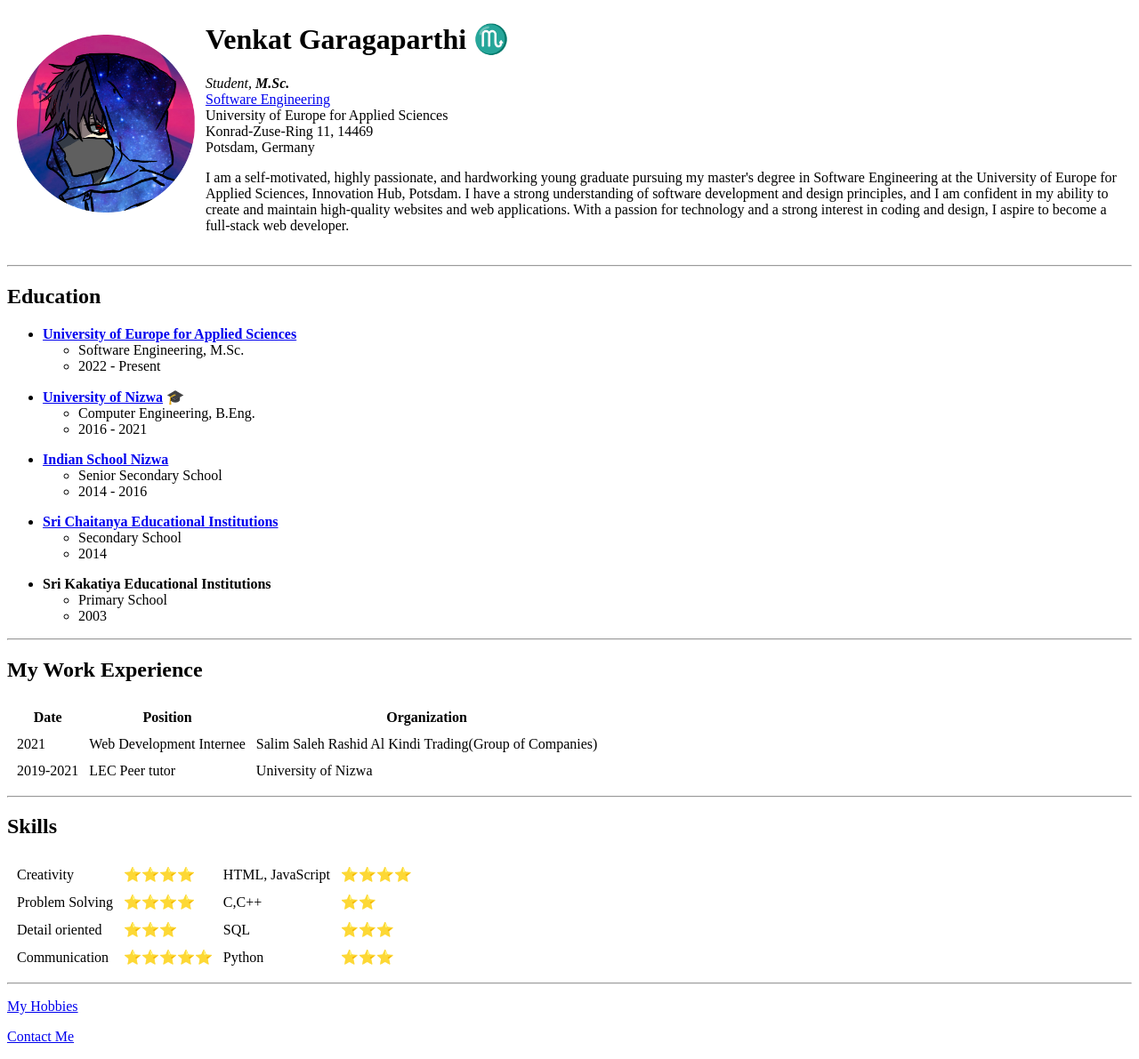
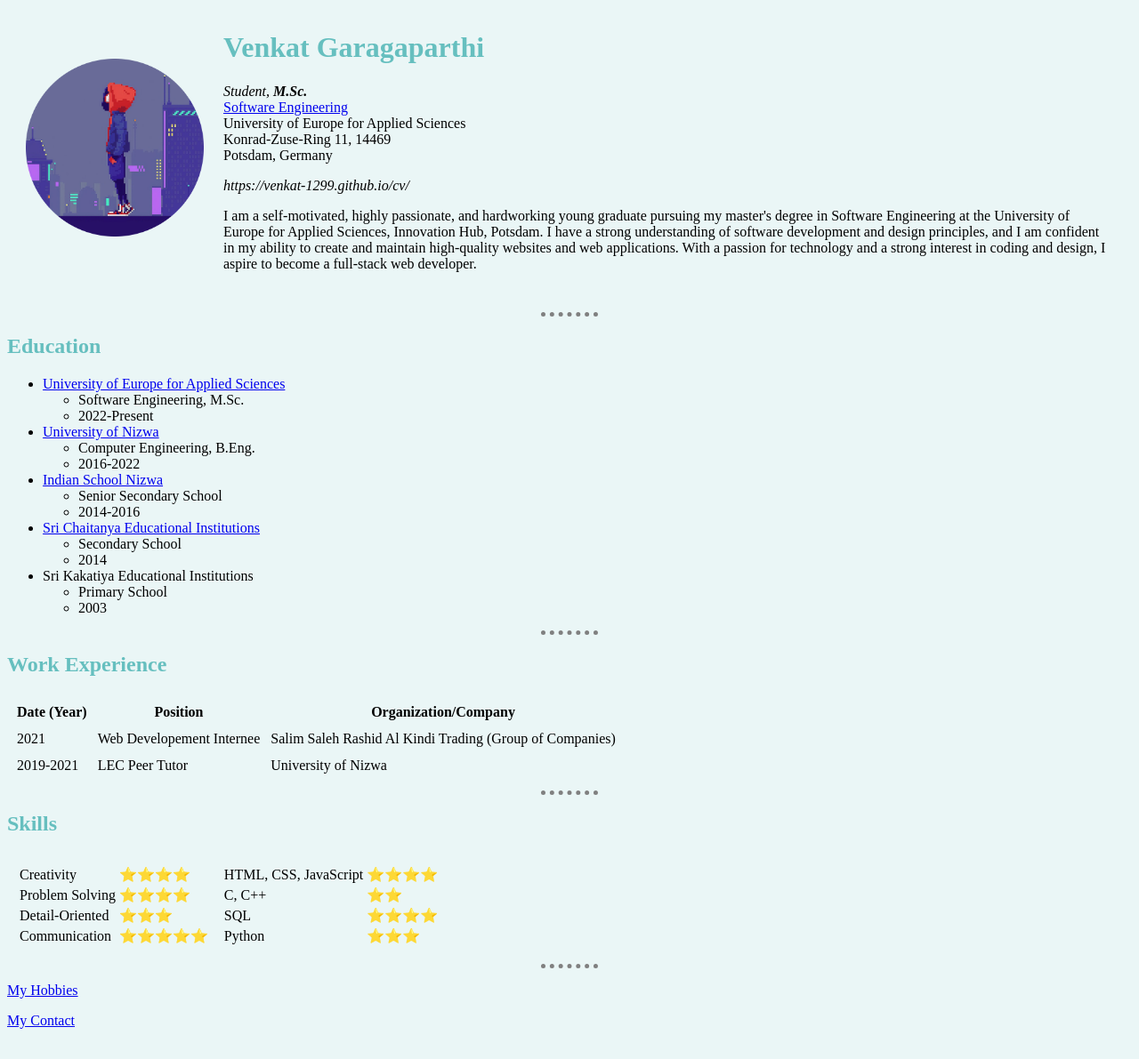
Before and after one commit to venkat-1299/cv, a plain HTML site: page index.html in a window 1280 px wide. Shown: the part 15-1206 px from the top of the page at 89% size. Drawn offline with Linux system fonts and the light colour scheme.

Commit message:
Add files via upload
Additional CSS to the site

```diff
--- a/contact.html
+++ b/contact.html
@@ -1,28 +1,40 @@
-<html>
+<!DOCTYPE html>
+<html lang="en">
   <head>
-		<meta charset="utf-8" />
-		<title>My Contact Details</title>
+    <meta charset="UTF-8" />
+    <title>Contact Info</title>
+    <link rel="stylesheet" href="styles.css" />
   </head>
   <body>
-		<!--Contact Info-->
-		<h1>My Contact Information:</h1>
-		<p>Personal Email: <strong>venkatg1211@gmail.com</strong></p>
-		<p>University Email: <strong>venkat.garagaparthi@ue-germany.de</strong></p>
-		<p>Mobile: <strong>+49 17669632653</strong></p>
+    <h1>Contact Information</h1>
+    <p>
+      Personal Email:
+      <strong>venkatg1211@gmail.com</strong>
+    </p>
+    <p>
+      University Email:
+      <strong>venkat.garagaparthi@ue-germany.de</strong>
+    </p>
+    <p>Mobile: <strong>+4917669632653</strong></p>
     <p>Address: <strong>Am Wasserbogen 13, 13587 Berlin, Germany</strong></p>
+
     <hr />
     <form
       action="mailto:venkatg1211@gmail.com"
       method="post"
       enctype="text/plain"
     >
-			<label>Your Name:</label>
-			<input type="text" name="Name" value="" /><br />
-			<label>Your Email:</label>
-			<input type="email" name="Email" value="" /><br />
-			<label>Your Message:</label><br />
-			<textarea name="Message" row="10" cols="30"></textarea><br />
-			<input type="submit" name="" />
+      <label for="">Name: </label>
+      <input value="" name="name" class="" type="text" />
+      <br />
+      <label for="">Email: </label>
+      <input type="email" name="email" />
+      <br />
+      <label for="">Message: </label>
+      <br />
+      <textarea name="message" id="" cols="30" rows="10"></textarea>
+      <br />
+      <input type="submit" />
     </form>
   </body>
 </html>
--- a/index.html
+++ b/index.html
@@ -1,34 +1,30 @@
 <!DOCTYPE html>
-<html lang="en" dir="ltr">
+<html>
   <head>
-		<meta charset="utf-8" />
-		<title>Venkat's Personal WebSite</title>
+    <meta charset="UTF-8" />
+    <title>Venkat Personal Site</title>
+    <link rel="stylesheet" href="styles.css" />
   </head>
-
   <body>
-		<table cellspacing="10px">
+    <table cellspacing="20">
       <tr>
-				<td><img src="person2.png" alt="Profile Picture" width="200px" /></td>
         <td>
-					<h1>Venkat Garagaparthi ♏</h1>
-					<!--Name-->
+          <img src="images/picc.png" alt=" Profile picture" />
+        </td>
+        <td>
+          <h1>Venkat Garagaparthi</h1>
           <p>
-						<!--Role-->
             <em>Student, <strong>M.Sc.</strong></em> <br />
             <a
               href="https://www.ue-germany.com/programmes/tech-and-software/master/software-engineering"
               >Software Engineering</a
-						>
-						<br />
-
-						University of Europe for Applied Sciences
-
-						<br />
-						Konrad-Zuse-Ring 11, 14469 <br />
-						Potsdam, Germany <br />
+            ><br />
+            University of Europe for Applied Sciences<br />
+            Konrad-Zuse-Ring 11, 14469<br />
+            Potsdam, Germany
           </p>
+          <p><em>https://venkat-1299.github.io/cv/</em></p>
           <p>
-						<!--Brief Self Description-->
             I am a self-motivated, highly passionate, and hardworking young
             graduate pursuing my master's degree in Software Engineering at the
             University of Europe for Applied Sciences, Innovation Hub, Potsdam.
@@ -45,123 +41,126 @@
     <hr />
 
     <h2>Education</h2>
-		<!--Educational Background-->
     <ul>
       <li>
-				<strong
-					><a href="https://www.ue-germany.com"
+        <a href="https://www.ue-germany.com"
           >University of Europe for Applied Sciences</a
-					></strong
         >
         <ul>
           <li>Software Engineering, M.Sc.</li>
-					<li>2022 - Present</li>
+          <li>2022-Present</li>
         </ul>
       </li>
-		</ul>
-		<ul>
       <li>
-				<strong
-					><a href="https://www.unizwa.edu.om/?lang=en"
-						>University of Nizwa</a
-					></strong
-				>
-				🎓
+        <a href="https://www.unizwa.edu.om/?lang=en">University of Nizwa</a>
         <ul>
           <li>Computer Engineering, B.Eng.</li>
-					<li>2016 - 2021</li>
+          <li>2016-2022</li>
         </ul>
       </li>
-		</ul>
-		<ul>
       <li>
-				<strong
-					><a href="https://www.isnizwa.org/">Indian School Nizwa</a></strong
-				>
+        <a href="https://www.isnizwa.org/">Indian School Nizwa</a>
         <ul>
           <li>Senior Secondary School</li>
-					<li>2014 - 2016</li>
+          <li>2014-2016</li>
         </ul>
       </li>
-		</ul>
-		<ul>
+
       <li>
-				<strong
-					><a href="https://srichaitanyaschool.net/"
+        <a href="https://srichaitanyaschool.net/"
           >Sri Chaitanya Educational Institutions</a
-					></strong
         >
         <ul>
           <li>Secondary School</li>
           <li>2014</li>
         </ul>
       </li>
-		</ul>
-		<ul>
       <li>
-				<strong>Sri Kakatiya Educational Institutions</strong>
+        Sri Kakatiya Educational Institutions
         <ul>
           <li>Primary School</li>
           <li>2003</li>
         </ul>
       </li>
     </ul>
+
     <hr />
-		<h2>My Work Experience</h2>
 
-		<table cellspacing="10px">
+    <h2>Work Experience</h2>
+    <table cellspacing="10">
       <thead>
         <tr>
-					<th>Date</th>
+          <th>Date (Year)</th>
           <th>Position</th>
-					<th>Organization</th>
+          <th>Organization/Company</th>
         </tr>
       </thead>
       <tbody>
         <tr>
           <td>2021</td>
-					<td>Web Development Internee</td>
-					<td>Salim Saleh Rashid Al Kindi Trading(Group of Companies)</td>
+          <td>Web Developement Internee</td>
+          <td>Salim Saleh Rashid Al Kindi Trading (Group of Companies)</td>
         </tr>
         <tr>
           <td>2019-2021</td>
-					<td>LEC Peer tutor</td>
+          <td>LEC Peer Tutor</td>
           <td>University of Nizwa</td>
         </tr>
       </tbody>
+      <tfoot></tfoot>
     </table>
+
     <hr />
+
     <h2>Skills</h2>
-		<table cellspacing="10px">
-			<tbody>
+    <table cellspacing="10">
+      <tr>
+        <td>
+          <table>
             <tr>
               <td>Creativity</td>
-					<td>⭐⭐⭐⭐</td>
-					<td>HTML, JavaScript</td>
               <td>⭐⭐⭐⭐</td>
             </tr>
             <tr>
               <td>Problem Solving</td>
               <td>⭐⭐⭐⭐</td>
-					<td>C,C++</td>
-					<td>⭐⭐</td>
             </tr>
             <tr>
-					<td>Detail oriented</td>
-					<td>⭐⭐⭐</td>
-					<td>SQL</td>
+              <td>Detail-Oriented</td>
               <td>⭐⭐⭐</td>
             </tr>
             <tr>
               <td>Communication</td>
               <td>⭐⭐⭐⭐⭐</td>
+            </tr>
+          </table>
+        </td>
+        <td>
+          <table>
+            <tr>
+              <td>HTML, CSS, JavaScript</td>
+              <td>⭐⭐⭐⭐</td>
+            </tr>
+            <tr>
+              <td>C, C++</td>
+              <td>⭐⭐</td>
+            </tr>
+            <tr>
+              <td>SQL</td>
+              <td>⭐⭐⭐⭐</td>
+            </tr>
+            <tr>
               <td>Python</td>
               <td>⭐⭐⭐</td>
             </tr>
-			</tbody>
           </table>
+        </td>
+      </tr>
+    </table>
+
     <hr />
+
     <p><a href="hobbies.html">My Hobbies</a></p>
-		<p><a href="contact.html">Contact Me</a></p>
+    <p><a href="contact.html">My Contact</a></p>
   </body>
 </html>
--- /dev/null
+++ b/styles.css
@@ -0,0 +1,24 @@
+body {
+  background-color: #eaf6f6;
+}
+
+hr {
+  background-color: #eaf6f6;
+  width: 5%;
+  border-style: dotted none none none;
+  border-width: 5px;
+  border-color: gray;
+}
+
+img {
+  height: 200px;
+}
+
+h1,
+h2 {
+  color: #66bfbf;
+}
+
+a:hover {
+  color: darkturquoise;
+}
```
Also changed, not shown: hobbies.html (+7 -6 lines), images/picc.png (added), images/selfpic.png (added). Lines whose indentation alone changed are shown as unchanged.
